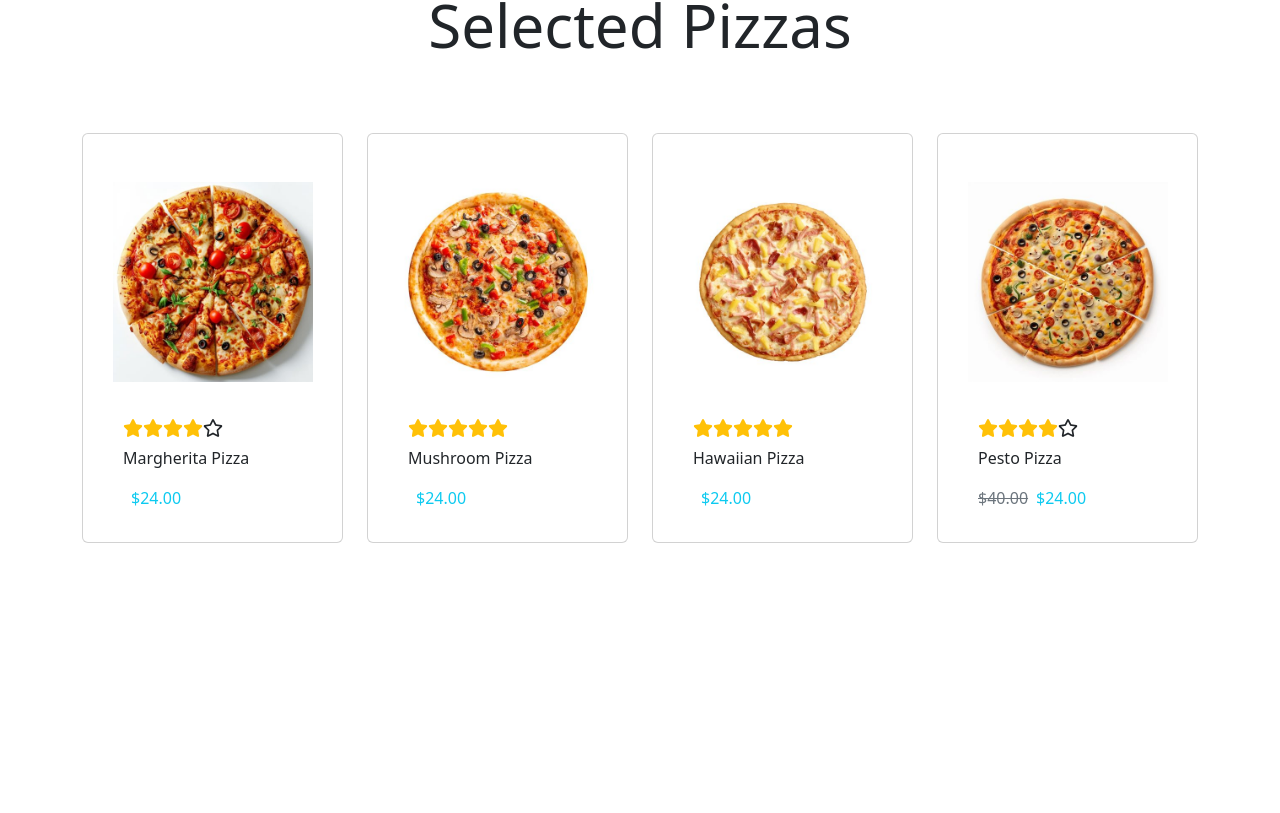
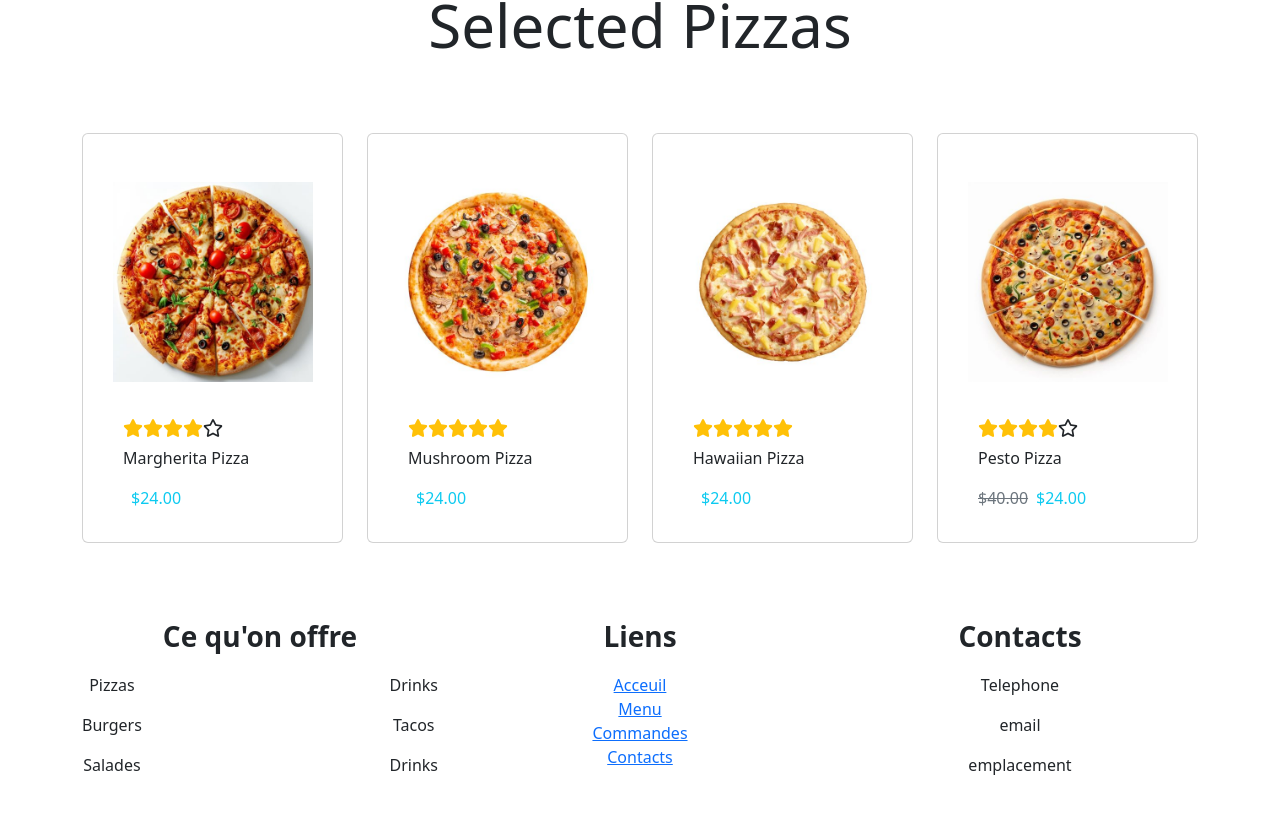
Before and after one commit to Ambdulghaffar/React_Restaurant_Website, a React (Vite) app: page / in a window 1280 px wide. Shown: the part 2065-2878 px from the top of the page. Before the commit the page ends 2632 px from the top, so only its background shows below. Built offline with nearby package versions, Linux system fonts and the light colour scheme.

Commit message:
Footer commit

```diff
--- a/src/pages/Home/Home.jsx
+++ b/src/pages/Home/Home.jsx
@@ -25,43 +25,29 @@ function Home() {
     <>
       <div>
         <Banner />
-        <h1 className="text-center  my-5" style={{fontSize:"60px"}}>Our Menu</h1>
+        <h1 className="text-center  my-5" style={{ fontSize: "60px" }}>
+          Our Menu
+        </h1>
         <div class="container text-center">
           <div class="row">
-            <Column
-              img={salade}
-              icon={<LuLeaf />}
-              name="Salads"
-            />
+            <Column img={salade} icon={<LuLeaf />} name="Salads" />
             <Column
               img={pizza3}
               icon={<i className="bi bi-egg-fried"></i>}
               name="Pizzas"
             />
-            <Column
-              img={burger}
-              icon={< PiHamburgerBold/>}
-              name="Burgers"
-            />
+            <Column img={burger} icon={<PiHamburgerBold />} name="Burgers" />
           </div>
         </div>
         <div class="container text-center mt-4 mb-5">
           <div class="row">
-            <Column
-              img={dessert}
-              icon={<CiIceCream/>}
-              name="Desserts"
-            />
+            <Column img={dessert} icon={<CiIceCream />} name="Desserts" />
             <Column
               img={drinks}
               icon={<i class="bi bi-cup-straw"></i>}
               name="Drinks"
             />
-            <Column
-              img={seafood}
-              icon={<TbMeat/>}
-              name="Seafood"
-            />
+            <Column img={seafood} icon={<TbMeat />} name="Seafood" />
           </div>
         </div>
         <Cards
@@ -89,13 +75,76 @@ function Home() {
           }}
           cardTitleStyle={{ fontSize: "60px", fontFamily: "serif" }}
         />
-        <h1 className="text-center m-5 fw-medium " style={{fontSize:"60px"}}>Selected Pizzas</h1>
+        <h1 className="text-center m-5 fw-medium " style={{ fontSize: "60px" }}>
+          Selected Pizzas
+        </h1>
         <div className="container">
           <div className="row row-cols-1 row-cols-md-4 g-4 py-4">
-            <Grid Pizza={pizza4} NamePizza="Margherita Pizza" NewPrice="$24.00"  yellowStars={4} whiteStars={1} />
-            <Grid Pizza={pizza5} NamePizza="Mushroom Pizza" NewPrice="$24.00" yellowStars={5} whiteStars={0}/>
-            <Grid Pizza={pizza6} NamePizza="Hawaiian Pizza" NewPrice="$24.00 " yellowStars={5} whiteStars={0}/>
-            <Grid Pizza={pizza7} NamePizza="Pesto Pizza" NewPrice="$24.00" OldPrice="$40.00" yellowStars={4} whiteStars={1}/>
+            <Grid
+              Pizza={pizza4}
+              NamePizza="Margherita Pizza"
+              NewPrice="$24.00"
+              yellowStars={4}
+              whiteStars={1}
+            />
+            <Grid
+              Pizza={pizza5}
+              NamePizza="Mushroom Pizza"
+              NewPrice="$24.00"
+              yellowStars={5}
+              whiteStars={0}
+            />
+            <Grid
+              Pizza={pizza6}
+              NamePizza="Hawaiian Pizza"
+              NewPrice="$24.00 "
+              yellowStars={5}
+              whiteStars={0}
+            />
+            <Grid
+              Pizza={pizza7}
+              NamePizza="Pesto Pizza"
+              NewPrice="$24.00"
+              OldPrice="$40.00"
+              yellowStars={4}
+              whiteStars={1}
+            />
+          </div>
+        </div>
+      </div>
+      <div className="my-5">
+        <div class="container text-center">
+          <div class="row">
+            <div class="col">
+              <p className="fs-3 fw-bold">Ce qu'on offre</p>
+              <div className="d-flex justify-content-between">
+                <div>
+                  <p>Pizzas</p>
+                  <p>Burgers</p>
+                  <p>Salades</p>
+                </div>
+                <div>
+                  <p>Drinks</p>
+                  <p>Tacos</p>
+                  <p>Drinks</p>
+                </div>
+              </div>
+            </div>
+            <div class="col">
+              <p className="fs-3 fw-bold">Liens</p>
+              <div>
+                <a href="">Acceuil</a> <br />
+                <a href="">Menu</a> <br />
+                <a href="">Commandes</a><br />
+                <a href="">Contacts</a>
+              </div>
+            </div>
+            <div class="col">
+              <p className="fs-3 fw-bold">Contacts</p>
+              <p>Telephone</p>
+              <p>email</p>
+              <p>emplacement</p>
+            </div>
           </div>
         </div>
       </div>
```
